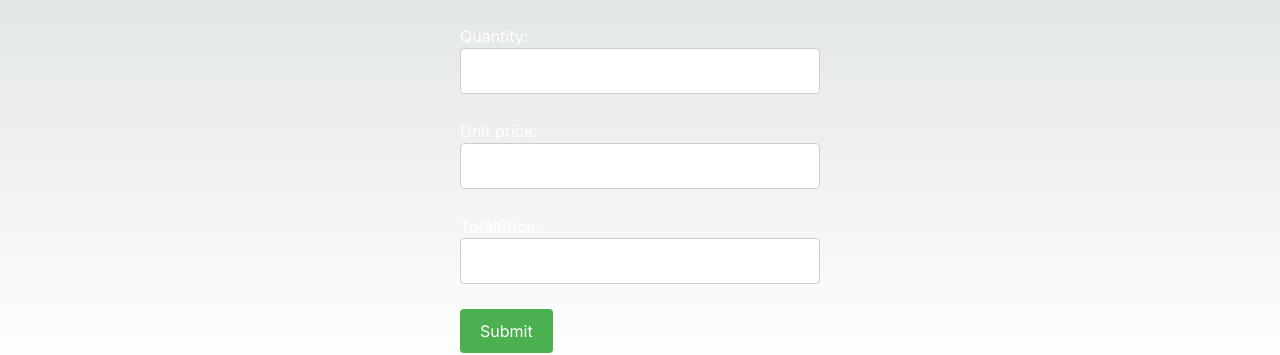
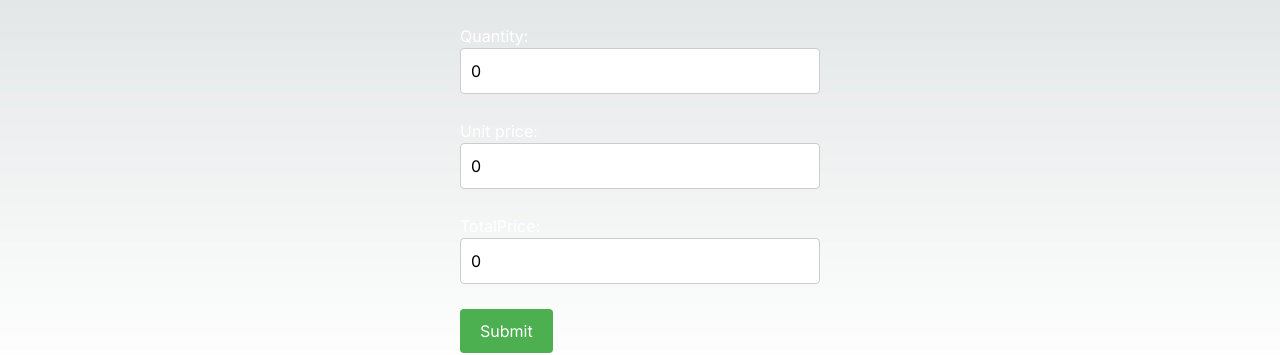
Before and after one commit to Asrat77/Sales-UI, a Next.js app: page /sales in a window 1280 px wide. Shown: the part 186-541 px from the top of the page. Built offline with nearby package versions, Linux system fonts and the light colour scheme.

Commit message:
Type error fix

```diff
--- a/src/app/sales/page.tsx
+++ b/src/app/sales/page.tsx
@@ -1,30 +1,30 @@
 "use client";
+import { Sale } from "@/Models/sale.model";
 import Image from "next/image";
 import { useEffect, useLayoutEffect, useState } from "react";
 // Make all feilds required except description (show alert if a value is missing), Update total price on submit using useEffect
 
 export default function Home() {
 
-  const [formData, setFormData] = useState(
+  const [formData, setFormData] = useState<Sale>(
     {
       item: "",
       description: "",
-      quantity: "",
-      unit_price: "",
-      total_price: ""
+      quantity: 0,
+      unit_price: 0,
+      total_price: 0
     }
   )
 
   useEffect(() => {
-    const quantity = parseFloat(formData.quantity);
-    const unitPrice = parseFloat(formData.unit_price);
+    const quantity = formData.quantity
+    const unitPrice = formData.unit_price
     const totalPrice = quantity * unitPrice;
-    // String(totalPrice)
     console.log(typeof totalPrice)
 
-    // @ts-ignore
     setFormData((prevState) => ({ ...prevState, total_price: totalPrice }));
   }, [formData.quantity, formData.unit_price]);
+
 
 
   const handleChange = (event: any) => {
@@ -34,8 +34,6 @@ export default function Home() {
       [name]: name === 'total_price' ? String(value) : value
     }));
   };
-
-
 
   const validateForm = () => {
     const errors:any = {};
```
